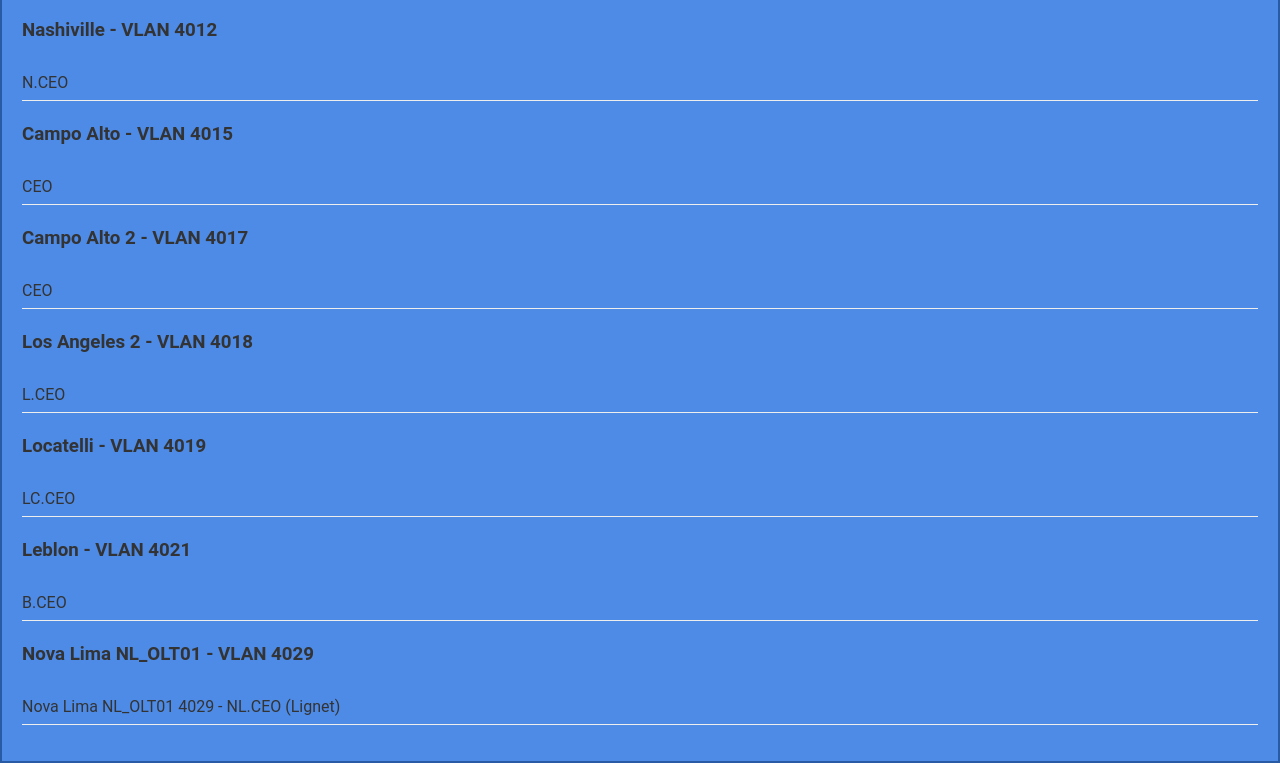
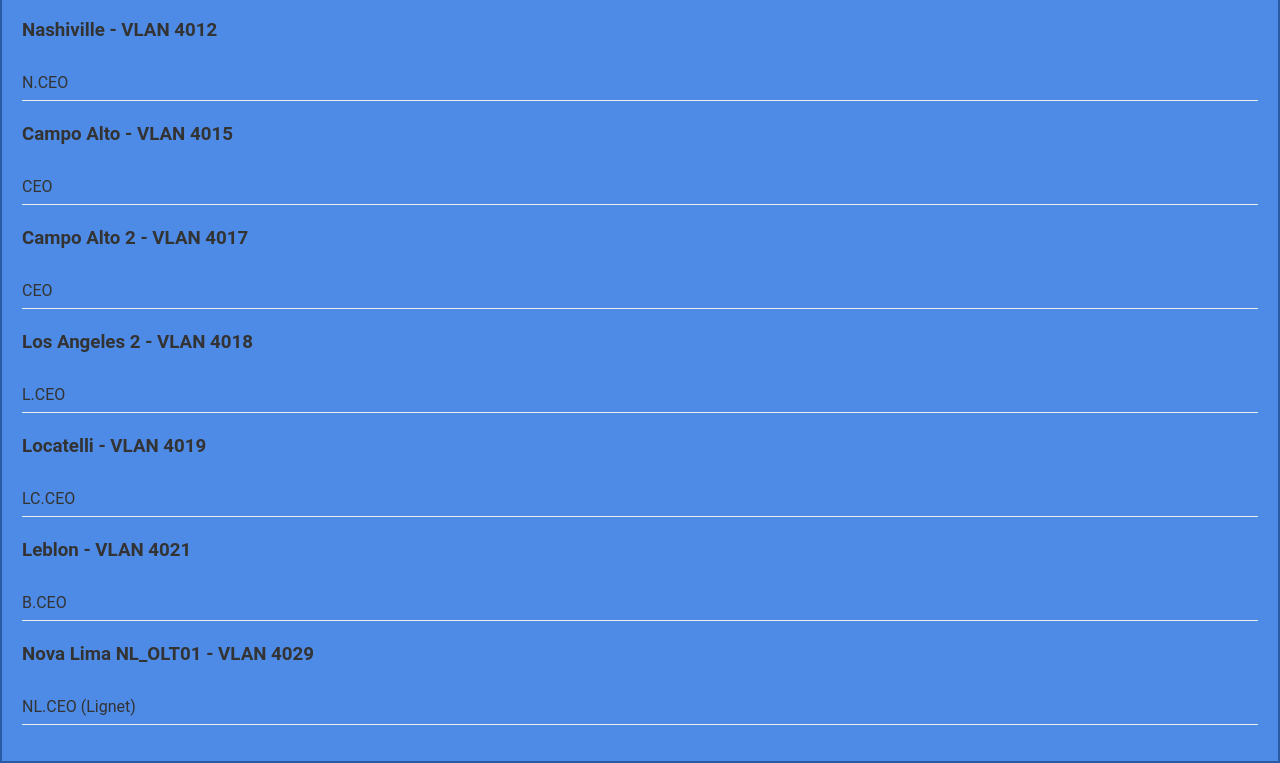
Before and after one commit to Denison1298/Olts, a plain HTML site: page Regiões, olts e Vlans/index.html in a window 1280 px wide. Shown: the part 2101-2864 px from the top of the page. Drawn offline with Linux system fonts and the light colour scheme.

Commit message:
Update index.html

```diff
--- a/Regiões, olts e Vlans/index.html
+++ b/Regiões, olts e Vlans/index.html
@@ -127,7 +127,7 @@
         <div id="unm2000-novalima" class="sub-tabcontent">
             <h3>Nova Lima NL_OLT01 - VLAN 4029</h3>
             <ul>
-                <li>Nova Lima NL_OLT01 4029 - NL.CEO (Lignet)</li>
+                <li>NL.CEO (Lignet)</li>
             </ul>
         </div>
     </div>
```
